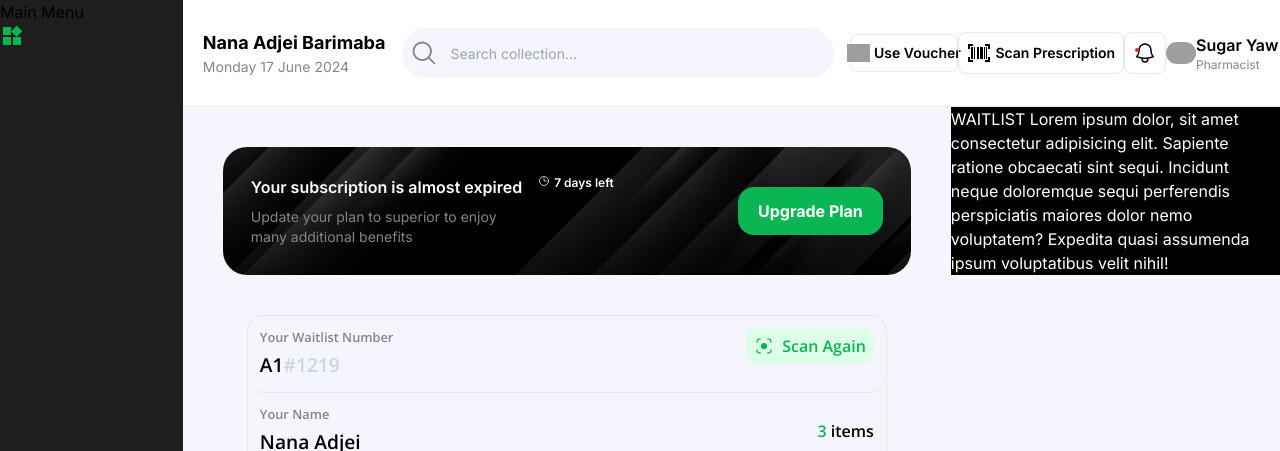
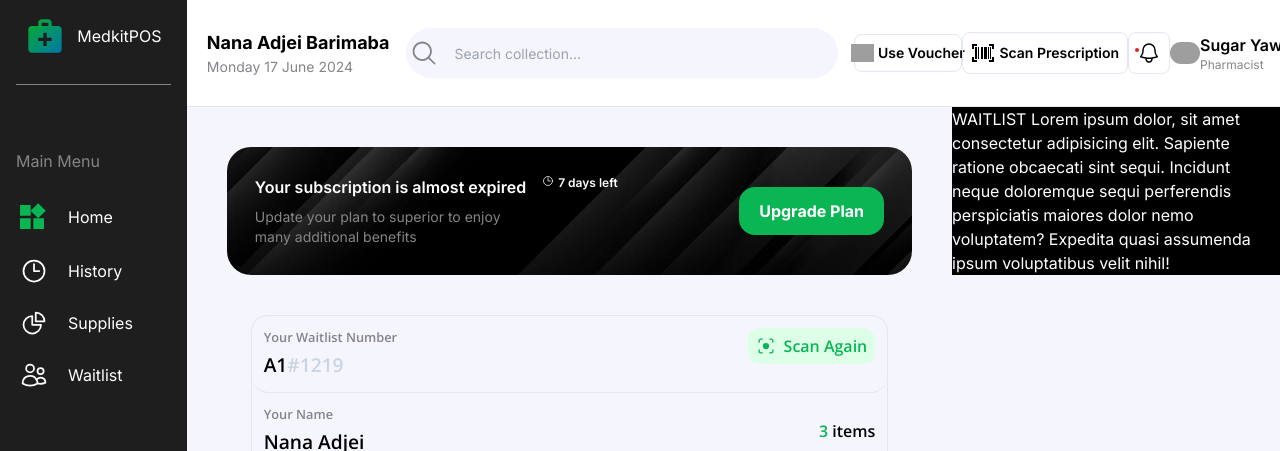
Before and after one commit to Mike47ip/pharmacy-desktop-app, a Next.js app in the folder pharmapp/: page / in a window 1280 px wide. Shown: the top 451 px of the page. Built offline with nearby package versions, Linux system fonts and the light colour scheme; grey boxes are pictures that could not be loaded.

Commit message:
Import all sidebar icons

```diff
--- a/pharmapp/app/components/sidebar.tsx
+++ b/pharmapp/app/components/sidebar.tsx
@@ -1,27 +1,62 @@
-
+import { ChartPieIcon } from "@heroicons/react/24/outline";
+import { UsersIcon } from "@heroicons/react/24/outline";
+import { ClockIcon } from "@heroicons/react/24/outline";
+import { CloudIcon } from "@heroicons/react/24/outline";
 
 const Sidebar = () => {
  return (
   <>
-   <div className="w-2/12 bg-custom-dark h-screen">
-    <h1>Main Menu</h1>
-    <ul>
-     <li className="w-11 h-11">
+   <div className="w-2/12 p-4 bg-custom-dark h-screen">
+    <div className="flex flex-row-reverse gap-3 pb-7 justify-center items-center border-b-[0.2px] border-custom-gray">
+     <h1 className="text-white">MedkitPOS</h1>
+     <svg
+      className="w-10 h-10"
+      xmlns="http://www.w3.org/2000/svg"
+      viewBox="0 -960 960 960"
+     >
+      <defs>
+       <linearGradient id="grad1" x1="0%" y1="0%" x2="100%" y2="100%">
+        <stop offset="0%" style={{ stopColor: "#07AF29", stopOpacity: 1 }} />
+        <stop offset="100%" style={{ stopColor: "#07AF", stopOpacity: 1 }} />
+       </linearGradient>
+      </defs>
+      <path
+       fill="url(#grad1)"
+       d="M160-80q-33 0-56.5-23.5T80-160v-480q0-33 23.5-56.5T160-720h160v-80q0-33 23.5-56.5T400-880h160q33 0 56.5 23.5T640-800v80h160q33 0 56.5 23.5T880-640v480q0 33-23.5 56.5T800-80H160Zm240-640h160v-80H400v80Zm40 360v120h80v-120h120v-80H520v-120h-80v120H320v80h120Z"
+      />
+     </svg>
+    </div>
+
+    <div className="pt-16">
+     <h2 className="text-custom-gray pb-4">Main Menu</h2>
+
+     <ul className="text-white">
+      <li className="flex items-center gap-5 py-3">
+       {" "}
        <svg
         xmlns="http://www.w3.org/2000/svg"
-       height="24px"
+        height="32px"
         viewBox="0 -960 960 960"
-       width="24px"
+        width="32px"
         className="text-custom-green"
         fill="currentColor"
        >
         <path d="M666-440 440-666l226-226 226 226-226 226Zm-546-80v-320h320v320H120Zm400 400v-320h320v320H520Zm-400 0v-320h320v320H120Z" />
        </svg>
+       Home
       </li>
-     <li></li>
-     <li></li>
-     <li></li>
+      <li className="flex items-center gap-5 py-3">
+       <ClockIcon className="w-7 ml-1" /> History
+      </li>
+      <li className="flex items-center gap-5 py-3">
+       <ChartPieIcon className="w-7 ml-1" /> Supplies
+      </li>
+      <li className="flex items-center gap-5 py-3">
+       {" "}
+       <UsersIcon className="w-7 ml-1" /> Waitlist
+      </li>
      </ul>
+    </div>
    </div>
   </>
  );
```
Lines whose indentation alone changed are shown as unchanged.
